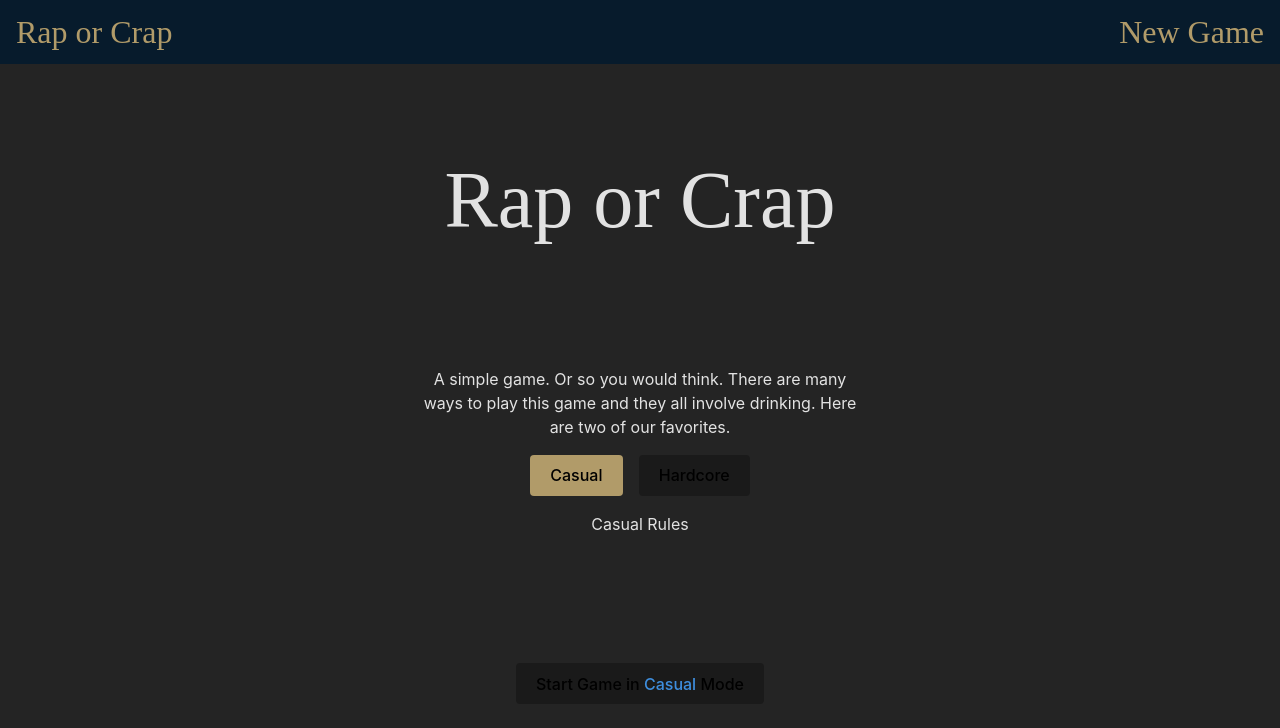
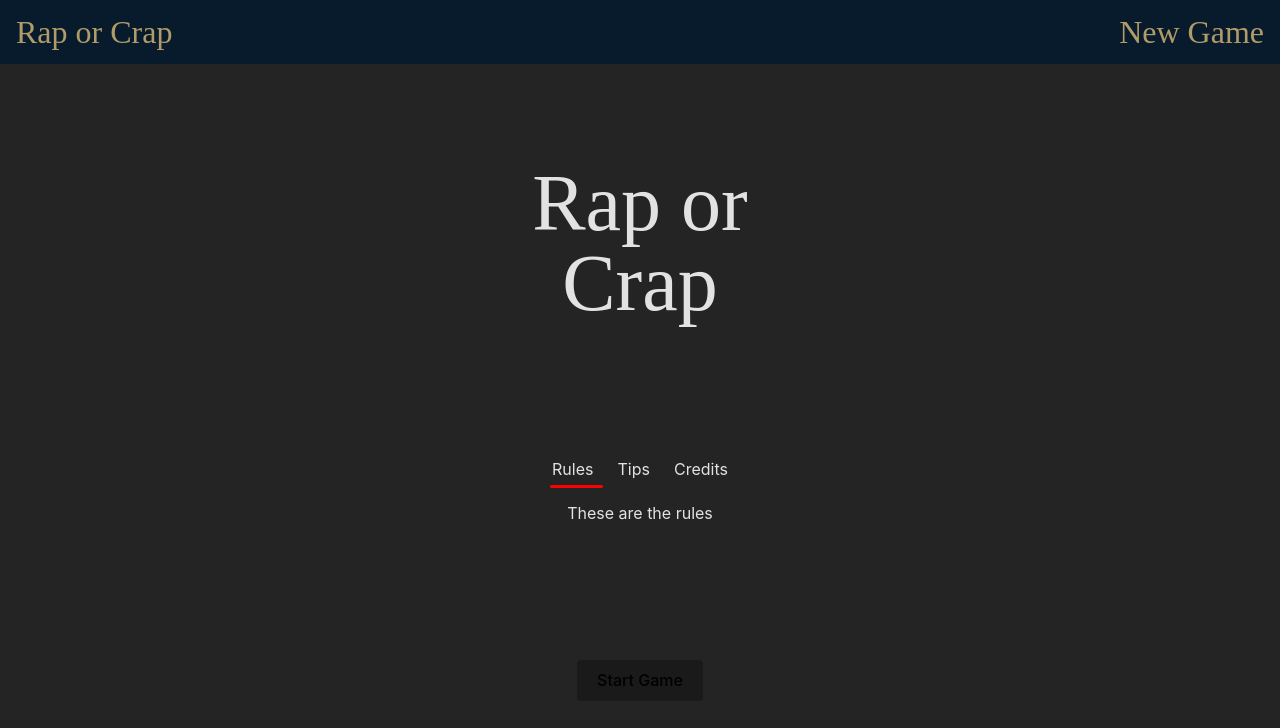
Before and after one commit to sballay8734/rap_or_crap, a React (Vite) app: page / in a window 1280 px wide. Shown: the top 728 px of the page. Built offline with nearby package versions, Linux system fonts and the light colour scheme.

Commit message:
Modified home screen design.

```diff
--- a/src/pages/Hardcore/Hardcore.jsx
+++ b/src/pages/Hardcore/Hardcore.jsx
@@ -198,7 +198,6 @@ function Hardcore() {
             document.querySelector(".modal-container")
           )
         : ""}
-      <div className="scoreboard">Click to view scoreboard ^</div>
     </div>
   )
 }
--- a/src/pages/Home/Home.jsx
+++ b/src/pages/Home/Home.jsx
@@ -1,9 +1,15 @@
 import "./home.scss"
-import { useState } from "react"
+import { useEffect, useState } from "react"
 import { useNavigate } from "react-router"
+import useAnswers from "../../hooks/useAnswers"
+import useLyrics from "../../hooks/useLyrics"
 
 function Home() {
-  const [selectedMode, setSelectedMode] = useState("casual")
+  const [carousel, setCarousel] = useState("rules")
+  const { setPlayers } = useAnswers()
+  const { setUsedLyrics } = useLyrics()
+
+  const classNames = carousel
 
   const navigate = useNavigate()
 
@@ -11,47 +17,55 @@ function Home() {
     navigate(selectedMode)
   }
 
+  function renderSelection(carouselSelection) {
+    if (carouselSelection === "rules") {
+      return (
+        <div className="selection rules-selection">These are the rules</div>
+      )
+    } else if (carouselSelection === "tips") {
+      return <div>There are the tips</div>
+    } else {
+      return <div>There are the credits</div>
+    }
+  }
+
+  useEffect(() => {
+    // When LS is cleared, this makes it so that pressing "Start Game" starts over and prompts you to add players.
+    // So you'll have to check if a game already exists and if so, give the user the option to continue, or start fresh with new players while ALSO giving them the option to clear usedLyrics from LS or not.
+    setPlayers([])
+    setUsedLyrics([])
+  }, [])
+
   return (
     <div className="container">
       <div className="logo">Rap or Crap</div>
-      <div className="rules">
-        <div className="rules-header">
-          A simple game. Or so you would think. There are many ways to play this
-          game and they all involve drinking. Here are two of our favorites.{" "}
+      {/*  */}
+      <div className="home-wrapper">
+        <div className="home-carousel">
+          <div onClick={() => setCarousel("rules")} className="option rules">
+            Rules
+          </div>
+          <div onClick={() => setCarousel("tips")} className="option tips">
+            Tips
+          </div>
+          <div
+            onClick={() => setCarousel("credits")}
+            className="option credits"
+          >
+            Credits
+          </div>
         </div>
-        <div className="game-modes">
-          <button
-            onClick={() => setSelectedMode("casual")}
-            className={`game-mode ${selectedMode === "casual" ? "active" : ""}`}
-          >
-            Casual
-          </button>
-          <button
-            onClick={() => setSelectedMode("hardcore")}
-            className={`game-mode ${
-              selectedMode === "hardcore" ? "active" : ""
-            }`}
-          >
-            Hardcore
-          </button>
+        <div className="underline-wrapper">
+          <div className={`underline ${classNames}`}></div>
         </div>
-        {selectedMode === "casual" ? (
-          <div className="casual-rules-header">Casual Rules</div>
-        ) : (
-          <div className="hardcore-rules-header">Hardcore Rules</div>
-        )}
+        <div className="text-wrapper">{renderSelection(carousel)}</div>
       </div>
       <div className="start-game">
         <button
-          onClick={() => handleGameStart(selectedMode)}
+          onClick={() => handleGameStart("hardcore")}
           className="start-button"
         >
-          Start Game in{" "}
-          <span className="start-button-mode">
-            {selectedMode.slice(0, 1).toLocaleUpperCase() +
-              selectedMode.slice(1)}
-          </span>{" "}
-          Mode
+          Start Game
         </button>
       </div>
     </div>
--- a/src/pages/Home/home.scss
+++ b/src/pages/Home/home.scss
@@ -6,6 +6,52 @@
   align-items: center;
   justify-content: space-around;
   margin: 0 auto;
+  .home-wrapper {
+    width: 100%;
+  }
+  .home-carousel {
+    width: 50%;
+    margin: auto;
+    // border: 1px solid red;
+    display: flex;
+    justify-content: space-between;
+    .option {
+      cursor: pointer;
+      &:hover {
+        color: grey;
+      }
+    }
+  }
+  .underline-wrapper {
+    padding-top: 4px;
+    width: 50%;
+    position: relative;
+    margin: auto;
+    .underline {
+      width: 30%;
+      background-color: red;
+      height: 3px;
+      border-radius: 10px;
+      position: absolute;
+      transition: all 300ms ease;
+      &.rules {
+        left: -1%;
+        transition: all 300ms ease;
+      }
+      &.tips {
+        left: 48%;
+        transform: translateX(-50%);
+        transition: all 300ms ease;
+      }
+      &.credits {
+        left: 72%;
+        transition: all 300ms ease;
+      }
+    }
+  }
+  .text-wrapper {
+    margin-top: 1rem;
+  }
   .logo {
     font-size: 5rem;
     line-height: 80px;
```
